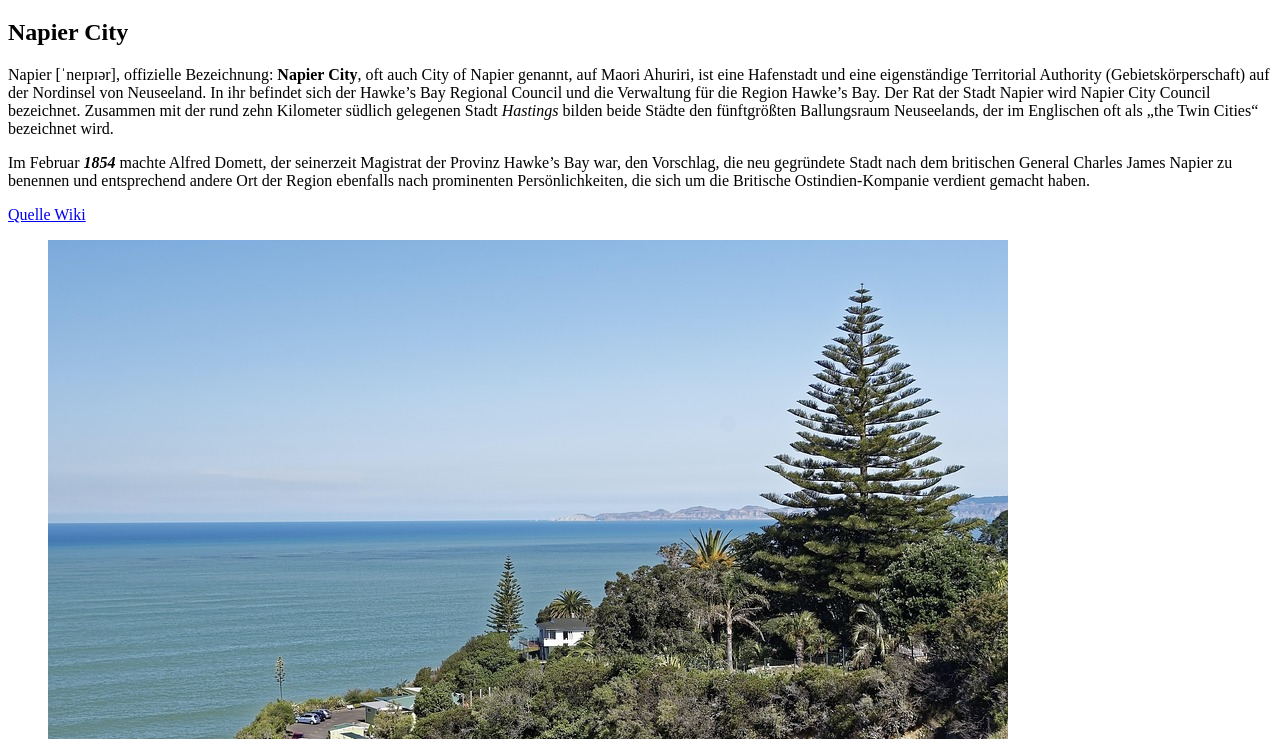
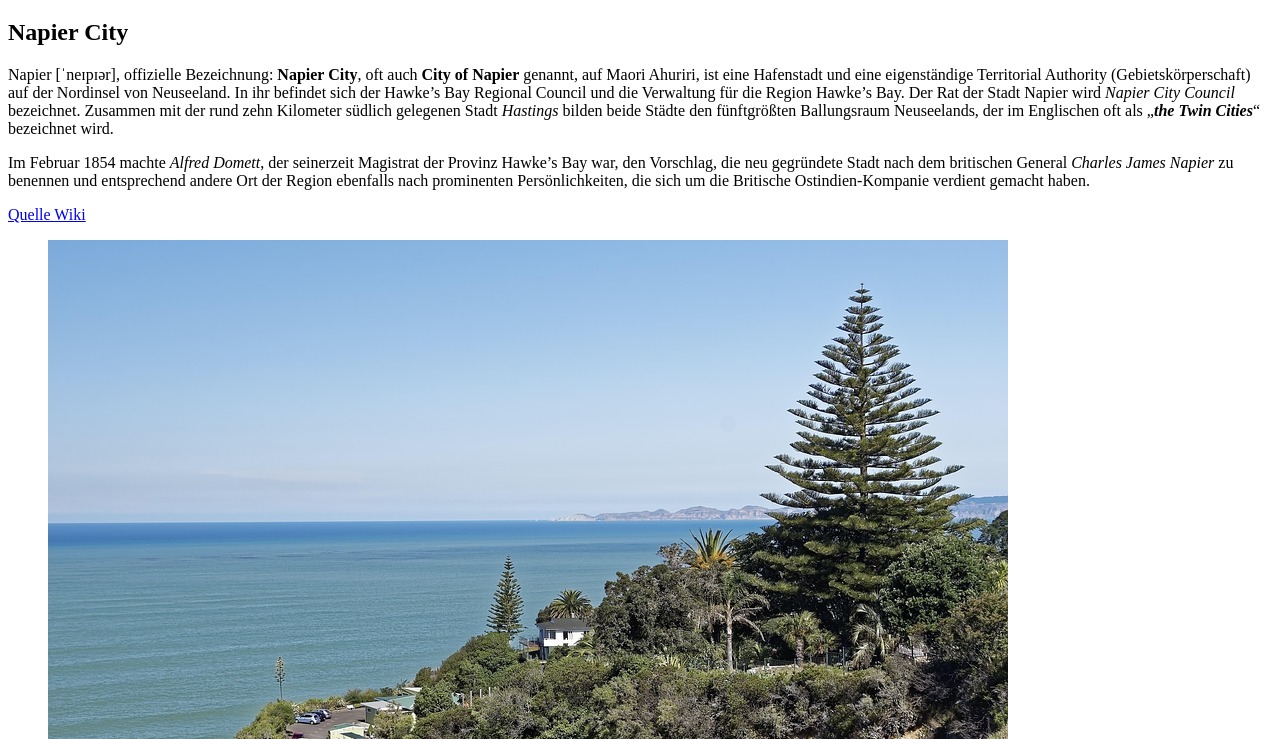
Before and after one commit to sam-uze/nz, a plain HTML site: page index.html in a window 1280 px wide. Shown: the part 61-800 px from the top of the page. Drawn offline with Linux system fonts and the light colour scheme.

Commit message:
Änderungen Schrift

```diff
--- a/index.html
+++ b/index.html
@@ -10,13 +10,15 @@
 <body>
     <h1>Neuseelandreise</h1>
     <h2>Napier City</h2>
-    <p>Napier [ˈneɪpɪər], offizielle Bezeichnung: <strong>Napier City</strong>, oft auch City of Napier genannt, auf Maori Ahuriri,
+    <p>Napier [ˈneɪpɪər], offizielle Bezeichnung: <strong>Napier City</strong>, oft auch <strong>City of Napier</strong> genannt, auf Maori Ahuriri,
     ist eine Hafenstadt und eine eigenständige Territorial Authority (Gebietskörperschaft) auf der Nordinsel von Neuseeland.
     In ihr befindet sich der Hawke’s Bay Regional Council und die Verwaltung für die Region Hawke’s Bay.
-    Der Rat der Stadt Napier wird Napier City Council bezeichnet. Zusammen mit der rund zehn Kilometer südlich
+    Der Rat der Stadt Napier wird <em>Napier City Council</em> bezeichnet. Zusammen mit der rund zehn Kilometer südlich
     gelegenen Stadt <em>Hastings</em> bilden beide Städte den fünftgrößten Ballungsraum Neuseelands,
-    der im Englischen oft als „the Twin Cities“ bezeichnet wird.</p>
-    <p>Im Februar <strong><em>1854</em></strong> machte Alfred Domett, der seinerzeit Magistrat der Provinz Hawke’s Bay war, den Vorschlag, die neu gegründete Stadt nach dem britischen General Charles James Napier zu benennen und entsprechend andere Ort der Region ebenfalls nach prominenten Persönlichkeiten, die sich um die Britische Ostindien-Kompanie verdient gemacht haben.</p>
+    der im Englischen oft als „<strong><em>the Twin Cities</em></strong>“ bezeichnet wird.</p>
+    <p>Im Februar 1854 machte <em>Alfred Domett</em>, der seinerzeit Magistrat der Provinz Hawke’s Bay war, den Vorschlag,
+    die neu gegründete Stadt nach dem britischen General <em>Charles James Napier</em> zu benennen und entsprechend andere Ort der Region
+    ebenfalls nach prominenten Persönlichkeiten, die sich um die Britische Ostindien-Kompanie verdient gemacht haben.</p>
     <a href="https://de.wikipedia.org/wiki/Napier_(Neuseeland)">Quelle Wiki</a>
     <figure>
         <img src="images/attraction.jpg" alt="Blick auf Meer">
```
